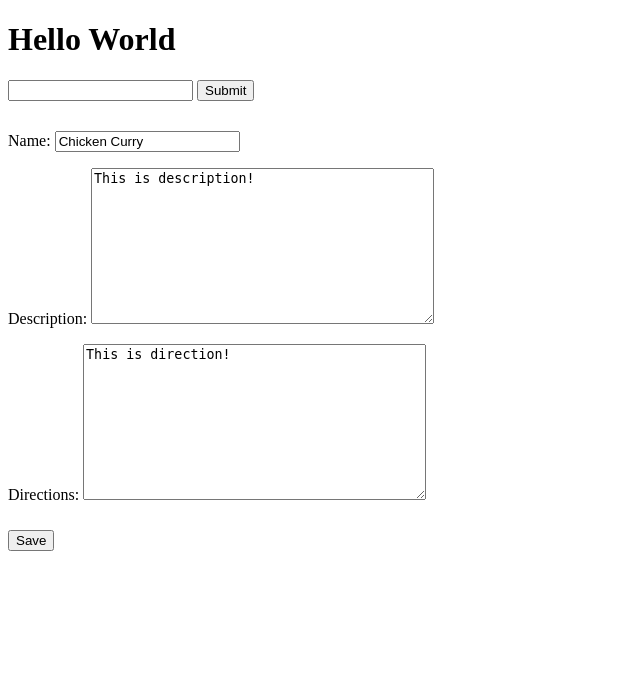
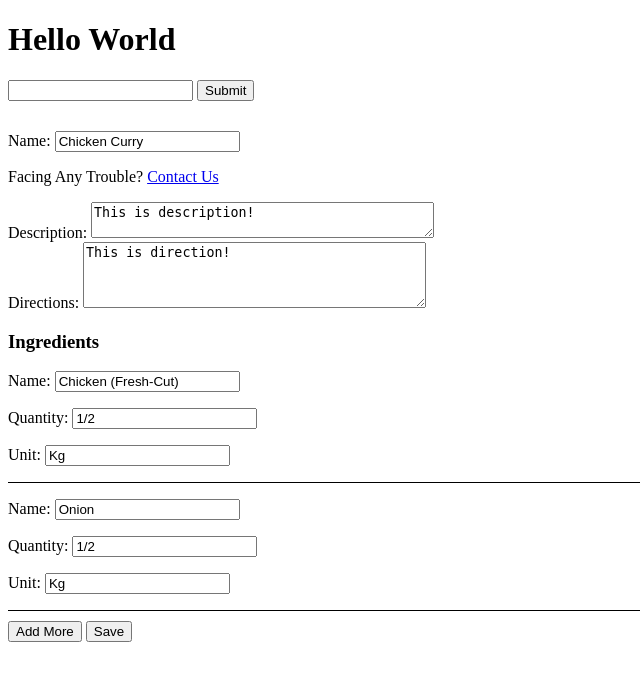
Before and after one commit to bharathkumarkh/Try-Django-, a Django app: page /pantry/recipes/1/edit/ in a window 1280 px wide. Shown: the top 681 px of the page, without its empty margins (0-640 px from the left). Run offline with Django 3.2, Linux system fonts and the light colour scheme; a user stored in the database is signed in; data comes from the database, SQL or seed files in the repository; both versions use the stored data as it was after the commit.

Commit message:
Before Using HTMX

```diff
--- a/recipes/forms.py
+++ b/recipes/forms.py
@@ -2,6 +2,38 @@ from django import forms
 from .models import Recipe, RecipeIngredient
 
 class RecipeForm(forms.ModelForm):
+    error_css_class = 'error-field'
+    required_css_class = 'required-field'
+    # name = forms.CharField(widget=forms.TextInput(attrs={"class": "form-control","placeholder":"Recipe/Dish Name"})) #Input Field
+    # description = forms.CharField(widget=forms.Textarea(attrs={"rows": 3,"placeholder":"Recipe/Dish Description"}))
     class Meta:
         model= Recipe
         fields=['name','description','directions']
+
+    def __init__(self, *args, **kwargs):
+        super().__init__(*args, **kwargs)
+        # django-crispy-forms
+        for field in self.fields:
+            new_data = {
+                "placeholder": f'Recipe {str(field)}',
+                "class": 'form-control',
+                # "hx-post": ".",
+                # "hx-trigger": "keyup changed delay:500ms",
+                # "hx-target": "#recipe-container",
+                # "hx-swap": "outerHTML"
+            }
+            self.fields[str(field)].widget.attrs.update(
+                new_data
+            )
+        # self.fields['name'].label = ''
+        # self.fields['name'].widget.attrs.update({'class': 'form-control-2'})
+        self.fields['description'].widget.attrs.update({'rows': '2'})
+        self.fields['directions'].widget.attrs.update({'rows': '4'})
+        self.fields['name'].help_text='Facing Any Trouble? <a href="/contact">Contact Us</a>'
+
+
+
+class RecipeIngredientForm(forms.ModelForm):
+    class Meta:
+        model = RecipeIngredient
+        fields = ['name', 'quantity', 'unit']
--- a/recipes/views.py
+++ b/recipes/views.py
@@ -1,8 +1,9 @@
 from django.contrib.auth.decorators import login_required
+from django.forms.models import modelformset_factory #model form for query sets
 from django.shortcuts import redirect, render, get_object_or_404
 
-from .forms import RecipeForm
-from .models import Recipe
+from .forms import RecipeForm, RecipeIngredientForm
+from .models import Recipe, RecipeIngredient
 
 # Create your views here.
 @login_required
@@ -40,11 +41,24 @@ def recipe_create_view(request):
 def recipe_update_view(request, id=None):
     obj = get_object_or_404(Recipe, id=id,user=request.user)
     form = RecipeForm(request.POST or None, instance=obj)
+    #Formset = modelformset_factory(Model, form = ModelForm, extra=0)
+    RecipeIngredientFormset = modelformset_factory(RecipeIngredient, form = RecipeIngredientForm, extra=0)
+    qs = obj.recipeingredient_set.all()
+    formset = RecipeIngredientFormset(request.POST or None, queryset=qs)
     context = {
         "form": form,
+        "formset":formset,
         "object": obj
     }
-    if form.is_valid():
-        form.save()
+    if all([form.is_valid(), formset.is_valid()]):
+        parent=form.save(commit=False)
+        parent.save()
+        #formset.save()
+        for form in formset:
+            child=form.save(commit=False)
+            # if child.recipe is None:
+            #     print("Added New")
+            child.recipe=parent
+            child.save()
         context['message']= 'Data Saved.'
     return render(request, "recipes/create-update.html", context)
--- a/templates/recipes/create-update.html
+++ b/templates/recipes/create-update.html
@@ -2,15 +2,74 @@
 
 
 {% block content %}
+<style>
+    .ingredient-form{
+        border-bottom: 1px solid black;
+    }
+    .hidden{
+        display: none
+    }
+
+</style>
 {% if message %}
 <p>{{message}}</p>
 {% endif %}
 <div style='margin-top:30px;'>
     <form action='.' method="POST">
         {% csrf_token %}
-        {{ form.as_p }}
+        {% for field in form %}
+        <div class='{% if field.field.required %} {{ form.required_css_class }}{% endif %}'>
+            {{field.errors}}
+            {{field.label_tag}}
+            {{field}}
+            {% if field.help_text %}
+            <p class="help">{{ field.help_text|safe }}</p>
+            {% endif %}
+        </div>
+        {% endfor %}
+
+        {% if formset %}
+            <h3>Ingredients</h3>
+            {{ formset.management_form }}
+            <div id="ingredient-form-list">
+                {% for form in formset %}
+                    <div class="ingredient-form">
+                        {{form.as_p}}
+                    </div>
+                {% endfor %}
+            </div>
+            <div id="empty-form" class='hidden'>{{ formset.empty_form.as_p }}</div>
+            <button id="add-more" type="button">Add More</button>
+        {% endif %}
         <button style='margin-top:10px;' type='submit' >Save</button>
     </form>
 </div>
+<script>
+
+    const addMoreBtn = document.getElementById('add-more')
+    const totalNewForms = document.getElementById('id_form-TOTAL_FORMS')
+
+
+    addMoreBtn.addEventListener('click',add_new_form)
+
+    function add_new_form(event){
+        if(event){
+            event.preventDefault()
+        }
+        const currentIngredientForms = document.getElementsByClassName('ingredient-form')
+        const currentFormCount = currentIngredientForms.length //+ 1
+        const formCopyTarget = document.getElementById('ingredient-form-list')
+        const copyEmptyFormEl= document.getElementById('empty-form').cloneNode(true)
+        copyEmptyFormEl.setAttribute('class','ingredient-form')
+        copyEmptyFormEl.setAttribute('id',`form-${currentFormCount}`)
+        const regex = new RegExp('__prefix__','g')
+        copyEmptyFormEl.innerHTML = copyEmptyFormEl.innerHTML.replace(regex,currentFormCount)
+        totalNewForms.setAttribute('value',currentFormCount + 1)
+        // now add new empty form element to our HTML form
+        formCopyTarget.append(copyEmptyFormEl)
+    }
+</script>
+
+
 
 {% endblock content %}
```
Also changed, not shown: db.sqlite3.
